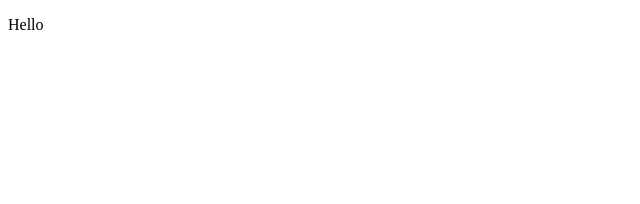
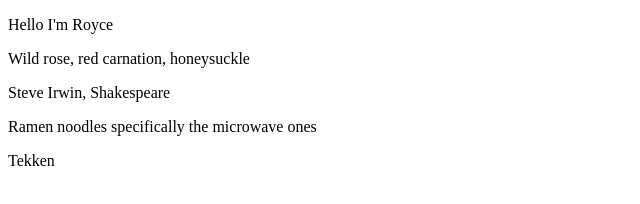
Before and after one commit to Roycewk/cis-195-fall, a plain HTML site: page index.html in a window 1280 px wide. Shown: the whole page, without its empty margins (0-640 px from the left). Drawn offline with Linux system fonts and the light colour scheme.

Commit message:
Update index.html

```diff
--- a/index.html
+++ b/index.html
@@ -2,6 +2,11 @@
 
 <html>
 
-<p> Hello </p>
+<p> Hello I'm Royce </p>
+  <p>  </p>
+  <p> Wild rose, red carnation, honeysuckle </p>
+  <p> Steve Irwin, Shakespeare </p>
+  <p> Ramen noodles specifically the microwave ones </p>
+  <p> Tekken </p>
 
 </html>
```
